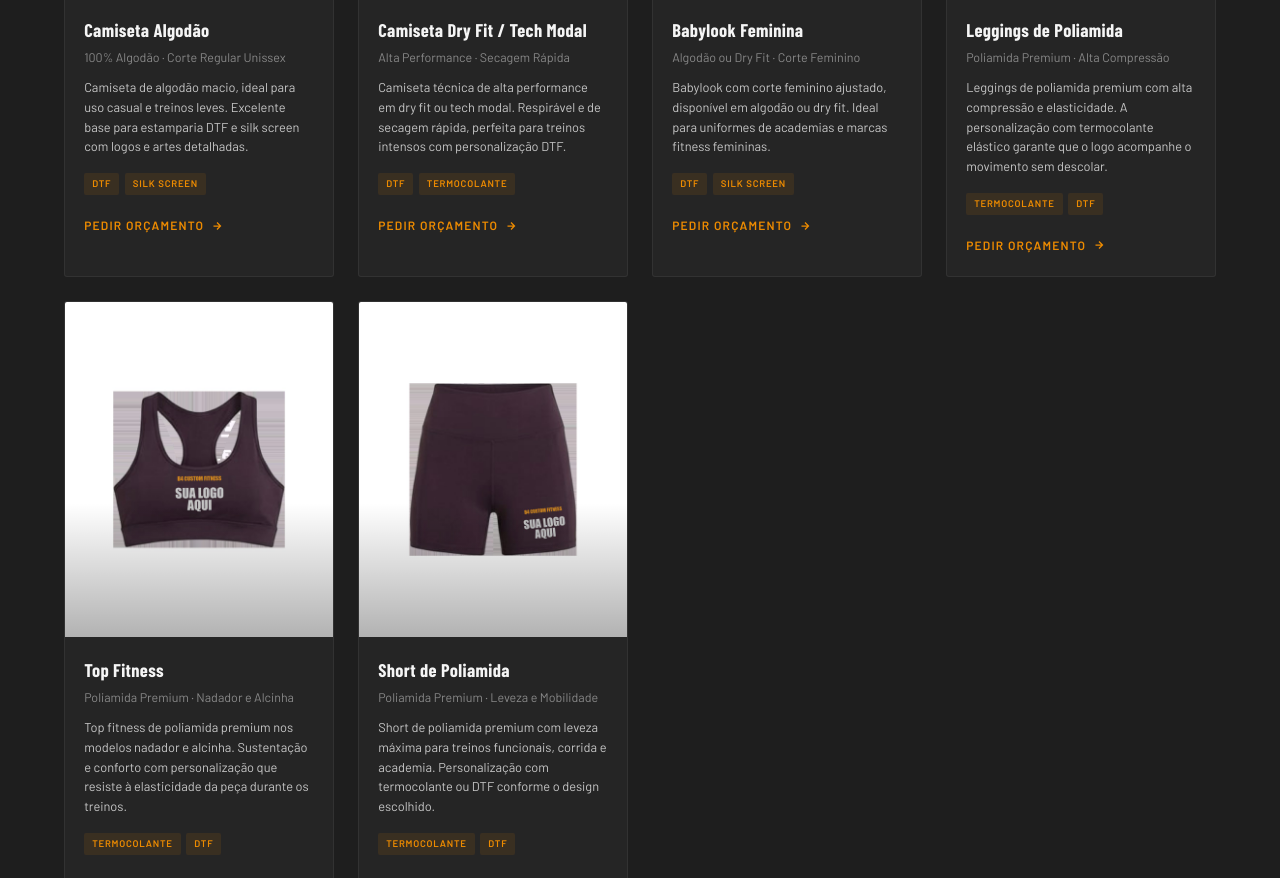
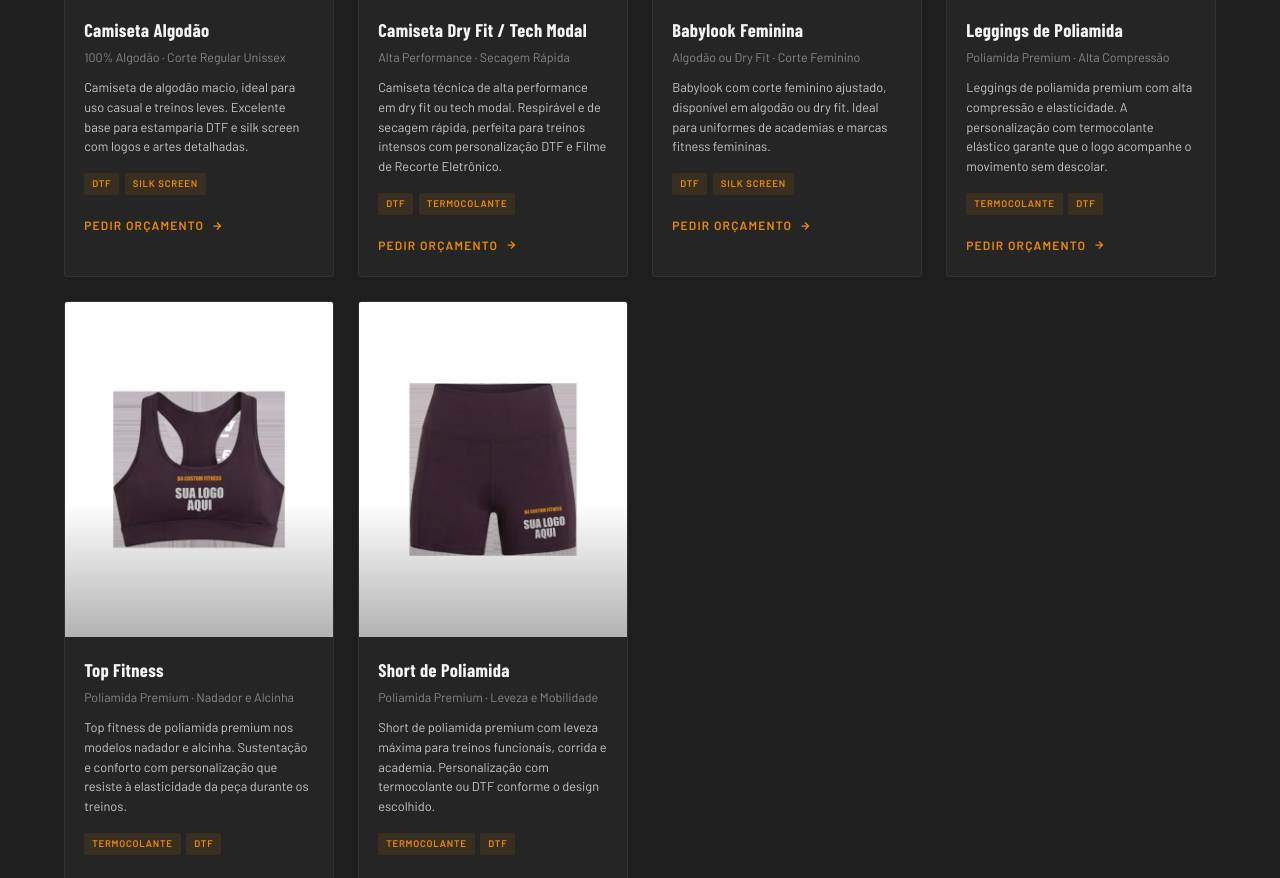
Before and after one commit to base4vendas-lab/base4-custom-fitness-v2, a website: page index.html in a window 1280 px wide. Shown: the part 2612-3490 px from the top of the page. Drawn offline with nearby package versions, Linux system fonts and the light colour scheme; a web font is replaced by a local one.

Commit message:
Update index.html

```diff
--- a/index.html
+++ b/index.html
@@ -759,7 +759,7 @@ footer{background:#111;padding:3rem 5vw 2rem;border-top:1px solid rgba(255,255,2
       <div class="pc-body">
         <h3 class="pc-name">Camiseta Dry Fit / Tech Modal</h3>
         <div class="pc-sub">Alta Performance · Secagem Rápida</div>
-        <p class="pc-desc">Camiseta técnica de alta performance em dry fit ou tech modal. Respirável e de secagem rápida, perfeita para treinos intensos com personalização DTF.</p>
+        <p class="pc-desc">Camiseta técnica de alta performance em dry fit ou tech modal. Respirável e de secagem rápida, perfeita para treinos intensos com personalização DTF e Filme de Recorte Eletrônico.</p>
         <div class="pc-techs"><span class="pc-tech">DTF</span><span class="pc-tech">Termocolante</span></div>
         <a href="https://wa.me/5522997418993?text=Quero+personalizar+camiseta+dry+fit." class="pc-link" target="_blank">Pedir orçamento <svg width="12" height="12" viewBox="0 0 24 24" fill="none" stroke="currentColor" stroke-width="2.5"><path d="M5 12h14M12 5l7 7-7 7"/></svg></a>
       </div>
```
